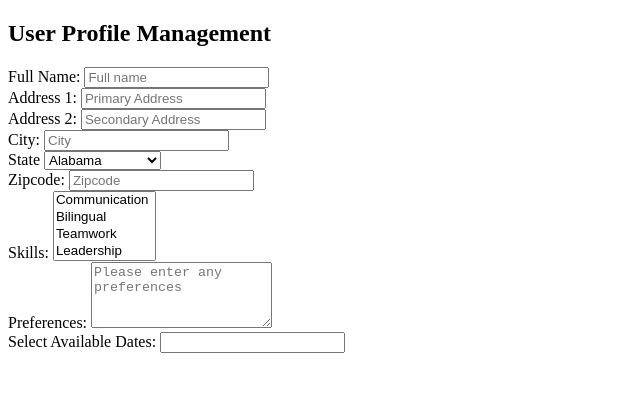
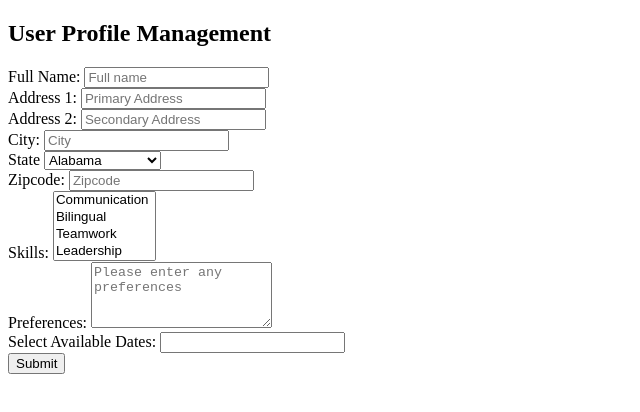
Before and after one commit to hoxxinh/COCS-4353-Software-Design-Team-38, a plain HTML site: page html/userprofile.html in a window 1280 px wide. Shown: the whole page, without its empty margins (0-640 px from the left). Drawn offline with nearby package versions, Linux system fonts and the light colour scheme.

Commit message:
Update userprofile.html

```diff
--- a/html/userprofile.html
+++ b/html/userprofile.html
@@ -114,6 +114,9 @@
             dateFormat: "m-d-Y"
           });
         </script>
+    </div>
 
+    <div>
+        <button type="submit">Submit</button>
     </div>
 </form>
```
